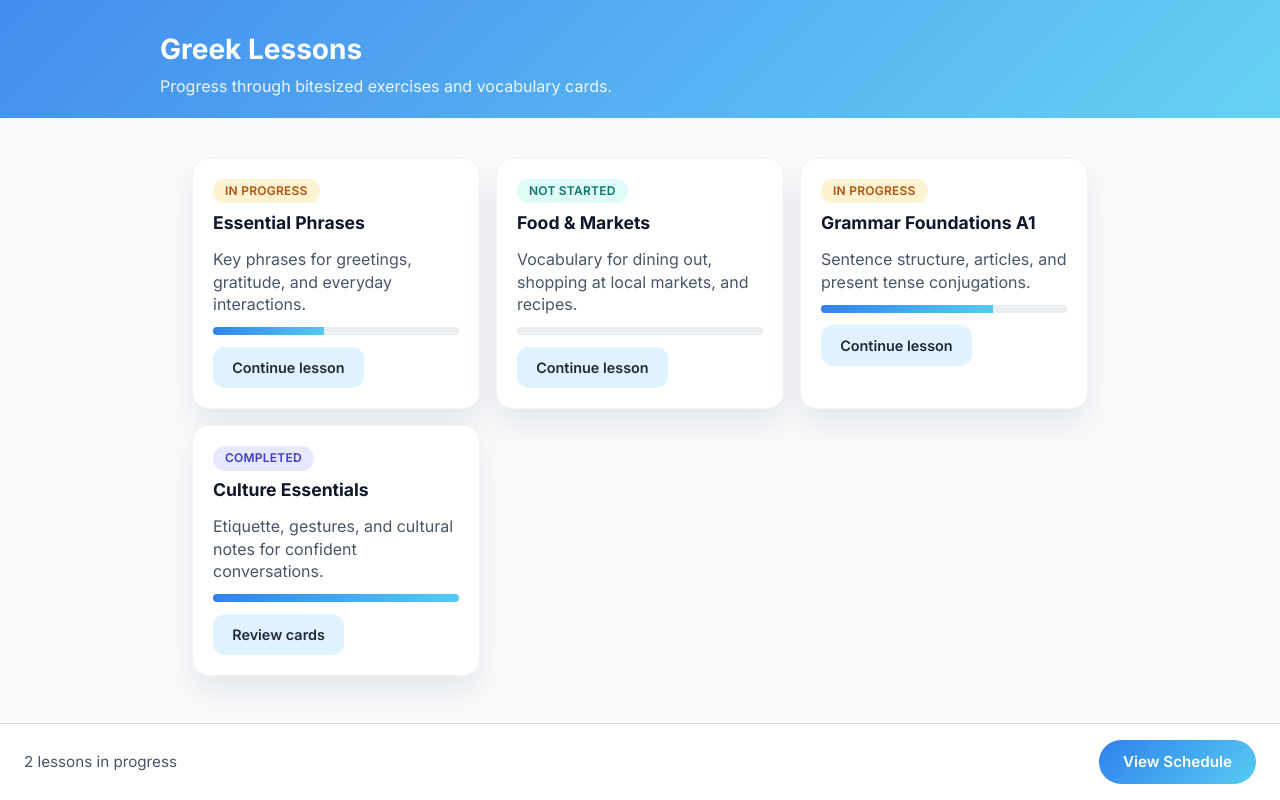
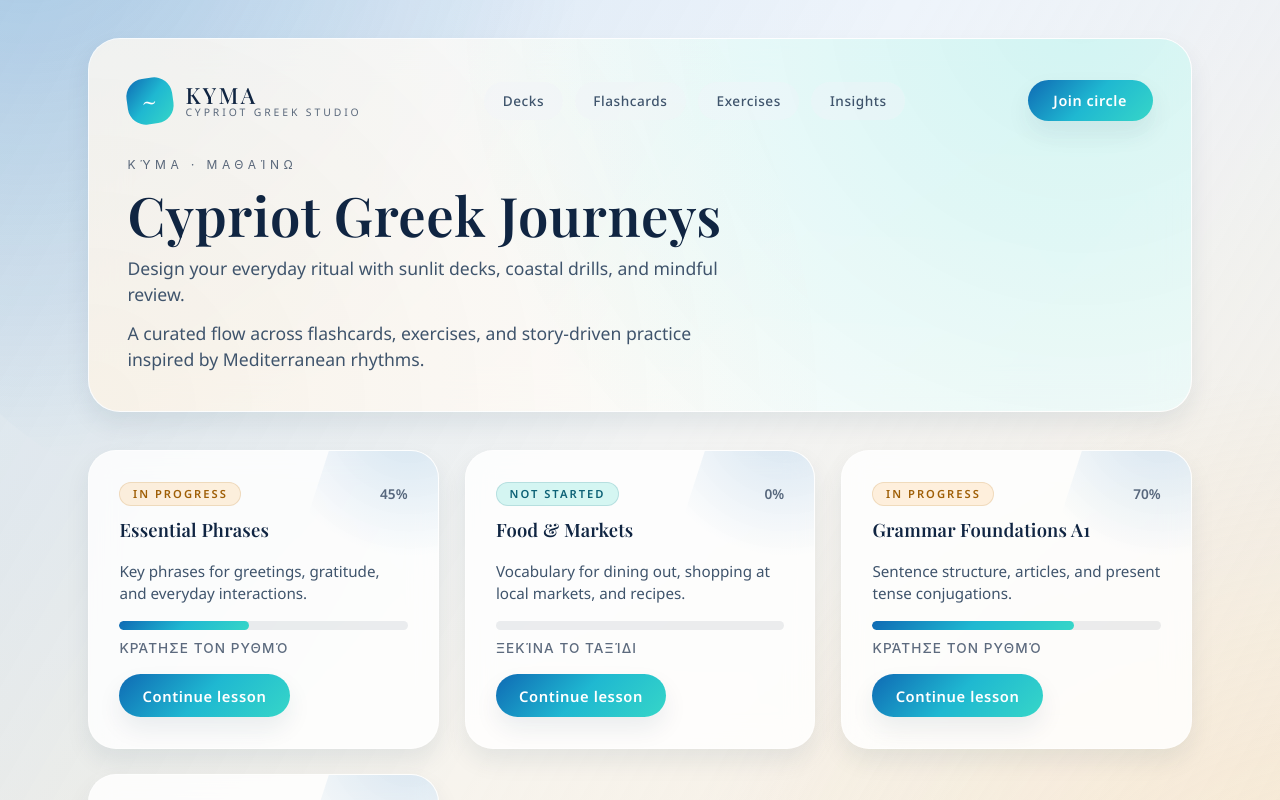
Before and after one commit to osadchii/lang-agent, a React (Vite) app in the folder apps/frontend/: page / in a window 1280 px wide. Shown: the top 800 px of the page. Built offline with nearby package versions, Linux system fonts and the light colour scheme.

Commit message:
new design

```diff
--- a/apps/frontend/src/components/LessonSummaryCard.module.css
+++ b/apps/frontend/src/components/LessonSummaryCard.module.css
@@ -1,95 +1,152 @@
 .card {
-  background: #ffffff;
-  border-radius: 1rem;
-  box-shadow: 0 16px 32px rgba(15, 23, 42, 0.08);
+  position: relative;
+  overflow: hidden;
   display: flex;
   flex-direction: column;
-  gap: 0.75rem;
-  padding: 1.25rem;
-  transition: transform 0.2s ease, box-shadow 0.2s ease;
-  border: 1px solid rgba(15, 23, 42, 0.05);
+  gap: 1rem;
+  padding: clamp(1.3rem, 3vw, 1.9rem);
+  border-radius: 28px;
+  border: 1px solid rgba(255, 255, 255, 0.45);
+  background: var(--surface-card);
+  box-shadow: var(--shadow-subtle);
+  backdrop-filter: blur(14px);
+  transition: transform 0.25s ease, box-shadow 0.25s ease;
+  min-height: 100%;
 }
 
 .card:hover {
-  transform: translateY(-4px);
-  box-shadow: 0 20px 36px rgba(15, 23, 42, 0.12);
+  transform: translateY(-6px);
+  box-shadow: var(--shadow-soft);
+}
+
+.cardWave {
+  position: absolute;
+  width: 220px;
+  height: 220px;
+  background: radial-gradient(circle at 30% 30%, rgba(15, 106, 180, 0.18), transparent 65%);
+  top: -90px;
+  right: -110px;
+  transform: rotate(18deg);
 }
 
 .header {
+  position: relative;
   display: flex;
   flex-direction: column;
-  gap: 0.4rem;
+  gap: 0.6rem;
+}
+
+.meta {
+  display: flex;
+  align-items: center;
+  justify-content: space-between;
+  gap: 0.75rem;
 }
 
 .header h2 {
-  font-size: 1.1rem;
   margin: 0;
+  font-size: 1.15rem;
   color: var(--text-primary);
 }
 
 .status {
-  align-self: flex-start;
   border-radius: 999px;
-  font-size: 0.75rem;
+  padding: 0.25rem 0.85rem;
+  font-size: 0.7rem;
   font-weight: 600;
-  letter-spacing: 0.02em;
-  padding: 0.2rem 0.75rem;
+  letter-spacing: 0.18em;
   text-transform: uppercase;
+  background: rgba(240, 243, 248, 0.65);
+  color: var(--text-secondary);
+  box-shadow: inset 0 0 0 1px rgba(15, 106, 180, 0.12);
 }
 
 .status[data-status="not-started"] {
-  background: rgba(94, 234, 212, 0.2);
-  color: #0f766e;
+  background: rgba(54, 214, 200, 0.2);
+  color: #0c6175;
+  box-shadow: inset 0 0 0 1px rgba(12, 97, 117, 0.15);
 }
 
 .status[data-status="in-progress"] {
-  background: rgba(251, 191, 36, 0.2);
-  color: #b45309;
+  background: rgba(255, 191, 105, 0.22);
+  color: #9f5f07;
+  box-shadow: inset 0 0 0 1px rgba(159, 95, 7, 0.15);
 }
 
 .status[data-status="completed"] {
-  background: rgba(129, 140, 248, 0.2);
-  color: #4338ca;
+  background: rgba(138, 163, 113, 0.24);
+  color: #49603c;
+  box-shadow: inset 0 0 0 1px rgba(73, 96, 60, 0.14);
+}
+
+.progressValue {
+  font-size: 0.85rem;
+  font-weight: 600;
+  color: var(--text-muted);
 }
 
 .description {
+  margin: 0;
   color: var(--text-secondary);
-  line-height: 1.4;
-  margin: 0;
+  line-height: 1.5;
+  font-size: 0.95rem;
+}
+
+.progressBlock {
+  display: flex;
+  flex-direction: column;
+  gap: 0.5rem;
 }
 
 .progressBar {
-  background: rgba(148, 163, 184, 0.2);
+  height: 0.55rem;
   border-radius: 999px;
+  background: rgba(16, 37, 66, 0.08);
   overflow: hidden;
-  height: 0.5rem;
 }
 
 .progress {
-  background: linear-gradient(135deg, #2f80ed, #56ccf2);
   height: 100%;
-  transition: width 0.3s ease;
+  border-radius: inherit;
+  background: var(--accent-primary);
+  transition: width 0.35s ease;
+}
+
+.progressLabel {
+  font-size: 0.85rem;
+  font-weight: 500;
+  color: var(--text-muted);
+  letter-spacing: 0.08em;
+  text-transform: uppercase;
 }
 
 .primaryAction {
   align-self: flex-start;
-  background: var(--accent-secondary);
   border: none;
-  border-radius: 0.75rem;
-  color: #1e293b;
+  border-radius: 999px;
+  padding: 0.65rem 1.45rem;
+  font-size: 0.92rem;
+  font-weight: 600;
+  letter-spacing: 0.04em;
+  background: var(--accent-primary);
+  color: #ffffff;
   cursor: pointer;
-  font-size: 0.9rem;
-  font-weight: 600;
-  padding: 0.6rem 1.2rem;
-  transition: transform 0.15s ease, box-shadow 0.15s ease;
+  box-shadow: var(--shadow-subtle);
+  transition: transform 0.2s ease, box-shadow 0.2s ease;
 }
 
 .primaryAction:hover {
-  transform: translateY(-1px);
-  box-shadow: 0 12px 24px rgba(56, 189, 248, 0.25);
+  transform: translateY(-2px);
+  box-shadow: var(--shadow-soft);
 }
 
-.primaryAction:active {
-  transform: translateY(0);
-  box-shadow: none;
+.primaryAction:focus-visible {
+  outline: none;
+  box-shadow: var(--shadow-soft), var(--focus-ring);
 }
+
+@media (max-width: 540px) {
+  .card {
+    border-radius: 22px;
+  }
+}
--- a/apps/frontend/src/components/LessonSummaryCard.tsx
+++ b/apps/frontend/src/components/LessonSummaryCard.tsx
@@ -12,20 +12,33 @@ const STATUS_LABEL: Record<LessonSummary["status"], string> = {
   completed: "Completed"
 };
 
+const STATUS_TAGLINE: Record<LessonSummary["status"], string> = {
+  "not-started": "Ξεκίνα το ταξίδι",
+  "in-progress": "Κράτησε τον ρυθμό",
+  completed: "Έφτασες στο λιμάνι"
+};
+
 export function LessonSummaryCard({ lesson }: LessonSummaryCardProps): JSX.Element {
   return (
     <article className={styles.card}>
+      <div className={styles.cardWave} aria-hidden="true" />
       <header className={styles.header}>
-        <span className={styles.status} data-status={lesson.status}>
-          {STATUS_LABEL[lesson.status]}
-        </span>
+        <div className={styles.meta}>
+          <span className={styles.status} data-status={lesson.status}>
+            {STATUS_LABEL[lesson.status]}
+          </span>
+          <span className={styles.progressValue}>{lesson.progress}%</span>
+        </div>
         <h2>{lesson.title}</h2>
       </header>
 
       <p className={styles.description}>{lesson.description}</p>
 
-      <div className={styles.progressBar} role="progressbar" aria-valuemin={0} aria-valuemax={100} aria-valuenow={lesson.progress}>
-        <div className={styles.progress} style={{ width: `${lesson.progress}%` }} />
+      <div className={styles.progressBlock}>
+        <div className={styles.progressBar} role="progressbar" aria-valuemin={0} aria-valuemax={100} aria-valuenow={lesson.progress}>
+          <div className={styles.progress} style={{ width: `${lesson.progress}%` }} />
+        </div>
+        <span className={styles.progressLabel}>{STATUS_TAGLINE[lesson.status]}</span>
       </div>
 
       <button className={styles.primaryAction} type="button">
--- a/apps/frontend/src/components/ShellLayout.module.css
+++ b/apps/frontend/src/components/ShellLayout.module.css
@@ -1,93 +1,281 @@
 .appShell {
+  position: relative;
+  min-height: 100vh;
   display: flex;
-  min-height: 100vh;
   flex-direction: column;
-  background: var(--surface-background);
   color: var(--text-primary);
 }
 
-.header {
-  backdrop-filter: blur(12px);
-  background: linear-gradient(135deg, rgba(47, 128, 237, 0.9), rgba(86, 204, 242, 0.9));
-  color: #ffffff;
-  padding: 1.75rem 1.5rem 1.25rem;
-  position: sticky;
-  top: 0;
-  z-index: 10;
+.backdrop {
+  position: absolute;
+  inset: 0;
+  background: linear-gradient(120deg, rgba(15, 106, 180, 0.12) 0%, rgba(255, 255, 255, 0) 45%, rgba(246, 214, 168, 0.22) 100%);
+  z-index: 0;
 }
 
-.headerContent {
+.shellContent {
+  position: relative;
+  z-index: 1;
+  width: min(1200px, 100%);
   margin: 0 auto;
-  max-width: 960px;
+  padding: clamp(1.5rem, 3vw, 3rem) clamp(1rem, 4vw, 3rem) clamp(3rem, 6vw, 4.5rem);
+  display: flex;
+  flex-direction: column;
+  gap: clamp(1.5rem, 3vw, 3rem);
+  flex: 1;
 }
 
-.headerContent h1 {
-  font-size: 1.75rem;
-  font-weight: 700;
-  margin: 0 0 0.25rem;
+.hero {
+  position: relative;
+  overflow: hidden;
+  display: flex;
+  flex-direction: column;
+  gap: clamp(1.25rem, 2.5vw, 2.5rem);
+  padding: clamp(1.75rem, 3vw, 3.25rem);
+  border-radius: 32px;
+  background: var(--surface-elevated);
+  border: 1px solid rgba(255, 255, 255, 0.45);
+  box-shadow: var(--shadow-subtle);
+  backdrop-filter: blur(18px);
 }
 
-.headerContent p {
+.hero::after {
+  content: "";
+  position: absolute;
+  inset: 0;
+  background: radial-gradient(circle at 90% -10%, rgba(54, 214, 200, 0.22) 0%, transparent 60%),
+    radial-gradient(circle at 0% 100%, rgba(246, 214, 168, 0.24) 0%, transparent 65%);
+  z-index: 0;
+}
+
+.navbar {
+  position: relative;
+  z-index: 1;
+  display: flex;
+  align-items: center;
+  justify-content: space-between;
+  gap: 1.5rem;
+  flex-wrap: wrap;
+}
+
+.brand {
+  display: inline-flex;
+  align-items: center;
+  gap: 0.75rem;
+}
+
+.brandGlyph {
+  width: 46px;
+  height: 46px;
+  display: grid;
+  place-items: center;
+  border-radius: 18px;
+  background: var(--accent-primary);
+  color: #ffffff;
+  font-size: 1.45rem;
+  font-family: var(--font-heading);
+  letter-spacing: 0.08em;
+  transform: rotate(-8deg);
+}
+
+.brandCopy {
+  display: flex;
+  flex-direction: column;
+  line-height: 1.1;
+}
+
+.brandName {
+  font-family: var(--font-heading);
+  font-size: 1.4rem;
+  letter-spacing: 0.1em;
+  text-transform: uppercase;
+}
+
+.brandTagline {
+  font-size: 0.65rem;
+  letter-spacing: 0.28em;
+  text-transform: uppercase;
+  color: var(--text-muted);
+}
+
+.navLinks {
+  display: flex;
+  align-items: center;
+  gap: 0.75rem;
+  flex-wrap: wrap;
+}
+
+.navLink {
+  border: 1px solid transparent;
+  border-radius: 999px;
+  background: rgba(240, 243, 248, 0.4);
+  color: var(--text-secondary);
+  padding: 0.5rem 1.1rem;
+  font-size: 0.85rem;
+  font-weight: 500;
+  letter-spacing: 0.04em;
+  cursor: pointer;
+  transition: background 0.2s ease, color 0.2s ease, border-color 0.2s ease;
+}
+
+.navLink:hover,
+.navLink:focus-visible {
+  outline: none;
+  border-color: rgba(31, 184, 209, 0.3);
+  color: var(--text-primary);
+  background: rgba(240, 243, 248, 0.7);
+}
+
+.navLink:focus-visible {
+  box-shadow: var(--focus-ring);
+}
+
+.navCta {
+  border: none;
+  border-radius: 999px;
+  background: var(--accent-primary);
+  color: #ffffff;
+  padding: 0.6rem 1.6rem;
+  font-size: 0.9rem;
+  font-weight: 600;
+  letter-spacing: 0.04em;
+  cursor: pointer;
+  box-shadow: var(--shadow-subtle);
+  transition: transform 0.2s ease, box-shadow 0.2s ease;
+}
+
+.navCta:hover {
+  transform: translateY(-2px);
+  box-shadow: var(--shadow-soft);
+}
+
+.navCta:focus-visible {
+  outline: none;
+  box-shadow: var(--shadow-soft), var(--focus-ring);
+}
+
+.heroCopy {
+  position: relative;
+  z-index: 1;
+  max-width: 600px;
+  display: flex;
+  flex-direction: column;
+  gap: 0.75rem;
+}
+
+.eyebrow {
+  text-transform: uppercase;
+  letter-spacing: 0.38em;
+  font-size: 0.75rem;
+  color: var(--text-muted);
+}
+
+.heroCopy h1 {
   margin: 0;
-  opacity: 0.9;
+  font-size: clamp(2.45rem, 5vw, 3.4rem);
+  line-height: 1.05;
+}
+
+.heroCopy p {
+  margin: 0;
+  color: var(--text-secondary);
+  font-size: clamp(1rem, 2vw, 1.1rem);
+}
+
+.supporting {
+  color: var(--text-muted);
+  font-size: 0.95rem;
 }
 
 .main {
+  position: relative;
+  z-index: 1;
   flex: 1;
-  margin: 0 auto;
   width: 100%;
-  max-width: 960px;
-  padding: 1rem 0 5.5rem;
 }
 
 .footer {
+  width: min(1200px, 100%);
+  margin: 0 auto clamp(1.5rem, 4vw, 3rem);
+  padding: 0 clamp(1rem, 4vw, 3rem);
+}
+
+.footerCard {
+  display: flex;
   align-items: center;
-  background: #ffffff;
-  border-top: 1px solid var(--border-subtle);
-  bottom: 0;
+  justify-content: space-between;
+  gap: 1.5rem;
+  padding: clamp(1.1rem, 2vw, 1.6rem) clamp(1.25rem, 4vw, 2.5rem);
+  border-radius: 28px;
+  border: 1px solid rgba(255, 255, 255, 0.45);
+  background: var(--surface-card);
+  backdrop-filter: blur(14px);
+  box-shadow: var(--shadow-subtle);
+}
+
+.footerCopy {
   display: flex;
-  gap: 1rem;
-  justify-content: space-between;
-  left: 0;
-  padding: 1rem 1.5rem;
-  position: sticky;
+  flex-direction: column;
+  gap: 0.25rem;
 }
 
 .footerCaption {
-  font-size: 0.95rem;
   margin: 0;
+  font-size: 1rem;
   color: var(--text-secondary);
+  font-weight: 600;
+}
+
+.footerTagline {
+  font-size: 0.8rem;
+  letter-spacing: 0.22em;
+  text-transform: uppercase;
+  color: var(--text-muted);
 }
 
 .ctaButton {
-  background: var(--accent-primary);
   border: none;
   border-radius: 999px;
+  background: var(--accent-primary);
   color: #ffffff;
-  cursor: pointer;
+  padding: 0.65rem 1.8rem;
   font-size: 0.95rem;
   font-weight: 600;
-  padding: 0.65rem 1.5rem;
-  transition: transform 0.15s ease, box-shadow 0.15s ease;
+  letter-spacing: 0.02em;
+  cursor: pointer;
+  box-shadow: var(--shadow-subtle);
+  transition: transform 0.2s ease, box-shadow 0.2s ease;
 }
 
 .ctaButton:hover {
-  transform: translateY(-1px);
-  box-shadow: 0 12px 24px rgba(47, 128, 237, 0.25);
+  transform: translateY(-2px);
+  box-shadow: var(--shadow-soft);
 }
 
-.ctaButton:active {
-  transform: translateY(0);
-  box-shadow: none;
+.ctaButton:focus-visible {
+  outline: none;
+  box-shadow: var(--shadow-soft), var(--focus-ring);
 }
 
-@media (max-width: 640px) {
-  .footer {
-    flex-direction: column;
-    align-items: stretch;
+@media (max-width: 900px) {
+  .navLinks {
+    display: none;
   }
 
-  .ctaButton {
-    width: 100%;
+  .hero {
+    padding: clamp(1.5rem, 4vw, 2.5rem);
   }
 }
+
+@media (max-width: 680px) {
+  .footerCard {
+    flex-direction: column;
+    align-items: flex-start;
+  }
+
+  .ctaButton,
+  .navCta {
+    width: 100%;
+    text-align: center;
+  }
+}
--- a/apps/frontend/src/components/ShellLayout.tsx
+++ b/apps/frontend/src/components/ShellLayout.tsx
@@ -4,8 +4,10 @@ import styles from "./ShellLayout.module.css";
 
 interface ShellLayoutProps {
   header: {
+    eyebrow?: string;
     title: string;
     subtitle?: string;
+    supporting?: string;
   };
   footer: {
     caption: string;
@@ -18,22 +20,62 @@ interface ShellLayoutProps {
 export function ShellLayout({ header, footer, children }: ShellLayoutProps): JSX.Element {
   return (
     <div className={styles.appShell}>
-      <header className={styles.header}>
-        <div className={styles.headerContent}>
+      <div className={styles.backdrop} aria-hidden="true" />
+
+      <div className={styles.shellContent}>
+        <header className={styles.hero}>
+          <div className={styles.navbar}>
+            <div className={styles.brand}>
+              <span className={styles.brandGlyph} aria-hidden="true">
+                ~
+              </span>
+              <div className={styles.brandCopy}>
+                <span className={styles.brandName}>Kyma</span>
+                <span className={styles.brandTagline}>Cypriot Greek Studio</span>
+              </div>
+            </div>
+
+            <nav className={styles.navLinks} aria-label="Primary navigation">
+              <button className={styles.navLink} type="button">
+                Decks
+              </button>
+              <button className={styles.navLink} type="button">
+                Flashcards
+              </button>
+              <button className={styles.navLink} type="button">
+                Exercises
+              </button>
+              <button className={styles.navLink} type="button">
+                Insights
+              </button>
+            </nav>
+
+            <button className={styles.navCta} type="button">
+              Join circle
+            </button>
+          </div>
+
+          <div className={styles.heroCopy}>
+            {header.eyebrow ? <span className={styles.eyebrow}>{header.eyebrow}</span> : null}
             <h1>{header.title}</h1>
             {header.subtitle ? <p>{header.subtitle}</p> : null}
+            {header.supporting ? <p className={styles.supporting}>{header.supporting}</p> : null}
           </div>
         </header>
 
         <main className={styles.main}>{children}</main>
+      </div>
 
       <footer className={styles.footer}>
-        <div>
+        <div className={styles.footerCard}>
+          <div className={styles.footerCopy}>
             <p className={styles.footerCaption}>{footer.caption}</p>
+            <span className={styles.footerTagline}>Με αγάπη από τη Μεσόγειο</span>
           </div>
           <button className={styles.ctaButton} type="button" onClick={footer.onCtaClick}>
             {footer.ctaLabel}
           </button>
+        </div>
       </footer>
     </div>
   );
--- a/apps/frontend/src/routes/AppRoot.tsx
+++ b/apps/frontend/src/routes/AppRoot.tsx
@@ -11,12 +11,14 @@ export function App(): JSX.Element {
   return (
     <ShellLayout
       header={{
-        title: "Greek Lessons",
-        subtitle: "Progress through bitesized exercises and vocabulary cards."
+        eyebrow: "Κύμα · Μαθαίνω",
+        title: "Cypriot Greek Journeys",
+        subtitle: "Design your everyday ritual with sunlit decks, coastal drills, and mindful review.",
+        supporting: "A curated flow across flashcards, exercises, and story-driven practice inspired by Mediterranean rhythms."
       }}
       footer={{
-        caption: `${activeCount} lesson${activeCount === 1 ? "" : "s"} in progress`,
-        ctaLabel: "View Schedule",
+        caption: `Sea breeze check-in · ${activeCount} active lesson${activeCount === 1 ? "" : "s"} this week`,
+        ctaLabel: "Plan my ritual",
         onCtaClick: () => {
           // Placeholder for navigation once routing lands.
           console.info("Schedule navigation requested");
--- a/apps/frontend/src/routes/dashboard/LessonList.module.css
+++ b/apps/frontend/src/routes/dashboard/LessonList.module.css
@@ -1,12 +1,13 @@
 .container {
+  position: relative;
   display: grid;
-  gap: 1rem;
-  grid-template-columns: repeat(auto-fit, minmax(240px, 1fr));
-  padding: 1rem;
+  gap: clamp(1rem, 2vw, 1.75rem);
+  grid-template-columns: repeat(auto-fit, minmax(260px, 1fr));
+  padding: 0;
 }
 
-@media (min-width: 720px) {
+@media (min-width: 1200px) {
   .container {
-    padding: 1.5rem 2rem;
+    grid-template-columns: repeat(auto-fit, minmax(280px, 1fr));
   }
 }
--- a/apps/frontend/src/styles/global.css
+++ b/apps/frontend/src/styles/global.css
@@ -1,17 +1,34 @@
-@import url("https://fonts.googleapis.com/css2?family=Inter:wght@400;500;600;700&display=swap");
+@import url("https://fonts.googleapis.com/css2?family=Noto+Sans:wght@400;500;600&family=Playfair+Display:wght@500;600&display=swap");
 
 :root {
   color-scheme: light;
-  font-family: "Inter", system-ui, -apple-system, BlinkMacSystemFont, "Segoe UI", sans-serif;
+  font-family: var(--font-body);
   line-height: 1.5;
   font-weight: 400;
 
-  --surface-background: #f8fafc;
-  --text-primary: #0f172a;
-  --text-secondary: #475569;
-  --border-subtle: rgba(148, 163, 184, 0.4);
-  --accent-primary: linear-gradient(135deg, #2f80ed, #56ccf2);
-  --accent-secondary: #e0f2fe;
+  --font-body: "Noto Sans", "Inter", system-ui, -apple-system, BlinkMacSystemFont, "Segoe UI", sans-serif;
+  --font-heading: "Playfair Display", "Noto Serif", "Times New Roman", serif;
+
+  --surface-background: #f6f7fb;
+  --surface-elevated: rgba(255, 255, 255, 0.78);
+  --surface-glass: rgba(255, 255, 255, 0.6);
+  --surface-card: rgba(255, 255, 255, 0.82);
+
+  --text-primary: #102542;
+  --text-secondary: #3f546c;
+  --text-muted: rgba(16, 37, 66, 0.68);
+
+  --border-subtle: rgba(16, 37, 66, 0.18);
+
+  --accent-primary: linear-gradient(135deg, #0f6ab4 0%, #1fb8d1 50%, #36d6c8 100%);
+  --accent-secondary: #f0f3f8;
+  --accent-tertiary: #f6d6a8;
+  --accent-olive: #8aa371;
+
+  --shadow-soft: 0 18px 40px rgba(12, 53, 96, 0.14);
+  --shadow-subtle: 0 12px 24px rgba(15, 45, 77, 0.08);
+
+  --focus-ring: 0 0 0 3px rgba(31, 184, 209, 0.35);
 }
 
 *,
@@ -22,7 +39,37 @@
 
 body {
   margin: 0;
-  background: var(--surface-background);
+  min-height: 100vh;
+  background: linear-gradient(180deg, #eef4fb 0%, #fdf4e5 100%);
+  color: var(--text-primary);
+  position: relative;
+  overflow-x: hidden;
+}
+
+body::before,
+body::after {
+  content: "";
+  position: fixed;
+  border-radius: 999px;
+  filter: blur(0);
+  pointer-events: none;
+  z-index: -1;
+}
+
+body::before {
+  background: radial-gradient(circle at 20% 20%, rgba(15, 106, 180, 0.22) 0%, transparent 65%);
+  width: 60vw;
+  height: 60vw;
+  top: -20vw;
+  left: -10vw;
+}
+
+body::after {
+  background: radial-gradient(circle at 80% 80%, rgba(246, 214, 168, 0.3) 0%, transparent 70%);
+  width: 70vw;
+  height: 70vw;
+  bottom: -35vw;
+  right: -20vw;
 }
 
 button {
@@ -33,3 +80,22 @@ a {
   color: inherit;
   text-decoration: none;
 }
+
+h1,
+h2,
+h3 {
+  font-family: var(--font-heading);
+  letter-spacing: 0.01em;
+}
+
+p {
+  max-width: 75ch;
+}
+
+.glass-panel {
+  background: var(--surface-glass);
+  border-radius: 24px;
+  border: 1px solid rgba(255, 255, 255, 0.35);
+  box-shadow: var(--shadow-subtle);
+  backdrop-filter: blur(18px);
+}
```
Also changed, not shown: 1 other file (tests, documents, lock files or other folders). Lines whose indentation alone changed are shown as unchanged.
